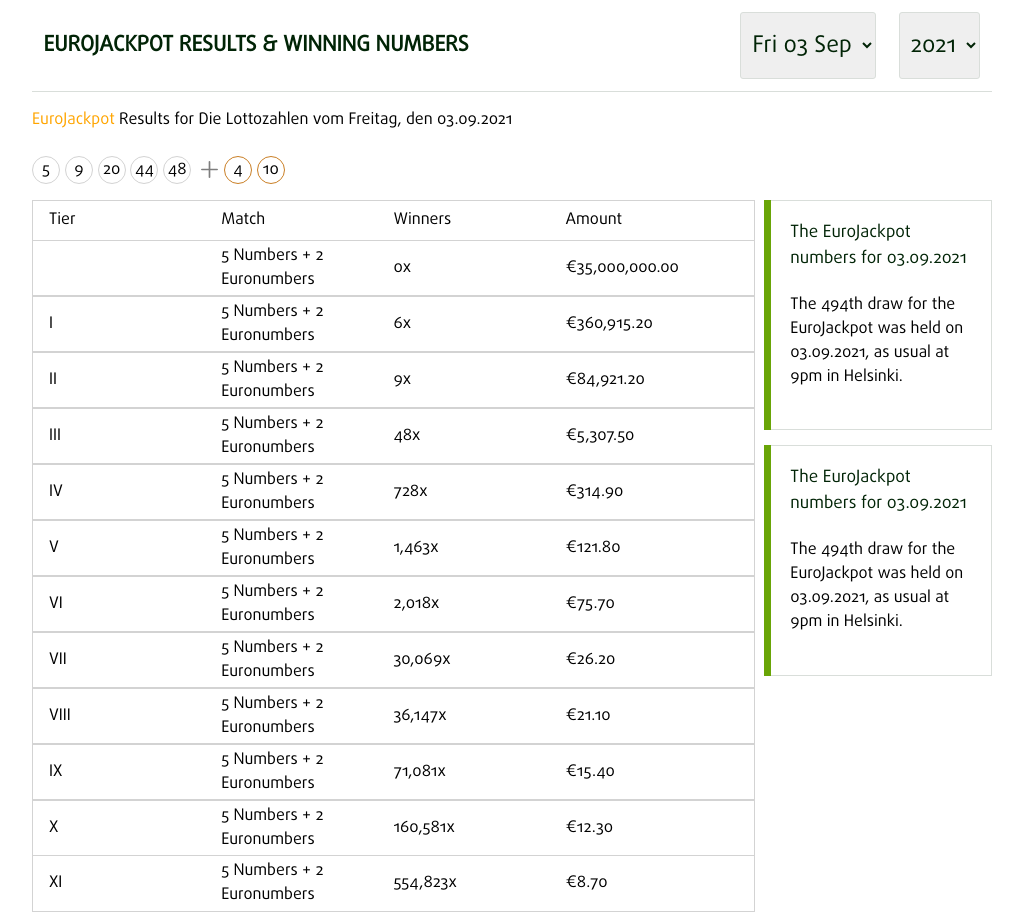
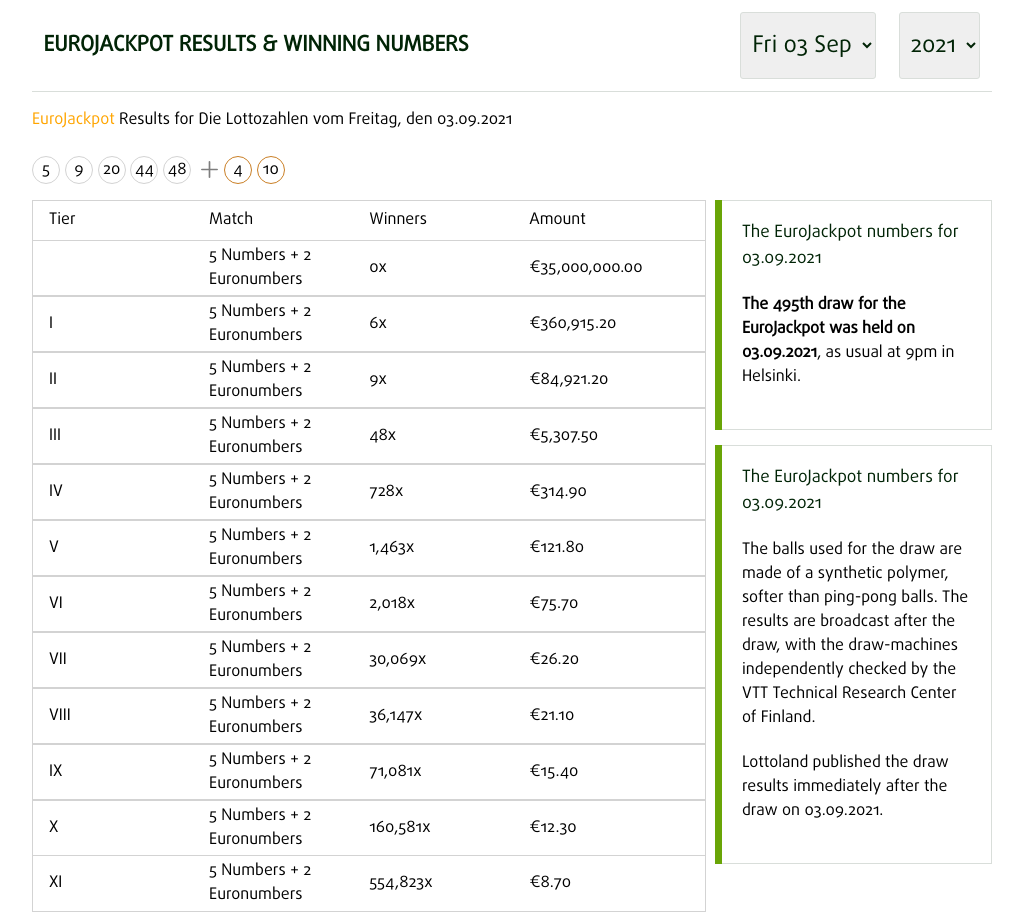
Before and after one commit to mihailgaberov/eurojackpot, a React (Create React App) app: page / in a window 1280 px wide. Shown: the whole page, without its empty margins (128-1151 px from the left). Built offline with nearby package versions, Linux system fonts and the light colour scheme.

Commit message:
:sparkles: Added the cards components.

```diff
--- a/src/App.tsx
+++ b/src/App.tsx
@@ -7,7 +7,14 @@
 import OddsRow from "./components/OddsRow";
 import { MainContainer, MessageCardsContainer, OddsContainer } from "./styles/main";
 import MessageCard from "./components/MessageCard";
-import { formatCurrency, formatNumber, JackpotData, mapArabicToRomanNumbers, sortOddsByPrize } from "./helpers";
+import {
+  formatCurrency,
+  formatNumber,
+  getClosingDate,
+  JackpotData,
+  mapArabicToRomanNumbers,
+  sortOddsByPrize
+} from "./helpers";
 
 
 function App() {
@@ -54,8 +61,8 @@
             })}
           </OddsContainer>
           <MessageCardsContainer>
-            <MessageCard />
-            <MessageCard />
+            <MessageCard closingDate={getClosingDate(data)} isPrimary={true} />
+            <MessageCard closingDate={getClosingDate(data)} isPrimary={false} />
           </MessageCardsContainer>
         </MainContainer>
       </>}
--- a/src/components/MessageCard/index.tsx
+++ b/src/components/MessageCard/index.tsx
@@ -1,13 +1,28 @@
 import React, { FunctionComponent } from 'react';
 import { Container } from "./styles";
 
-const MessageCard: FunctionComponent = () => {
+interface MessageCardProps {
+  closingDate: string;
+  isPrimary: boolean;
+}
+
+const MessageCard: FunctionComponent<MessageCardProps> = ({ closingDate, isPrimary }) => {
   return (
     <Container>
-      <h2>The EuroJackpot numbers for 03.09.2021</h2>
-      <p>
-        The 494th draw for the EuroJackpot was held on 03.09.2021, as usual at 9pm in Helsinki.
-      </p>
+      <h2>The EuroJackpot numbers for {closingDate}</h2>
+      {isPrimary && <p>
+        <strong>The {495}th draw for the EuroJackpot was held on 03.09.2021</strong>, as usual at 9pm in
+        Helsinki.
+      </p>}
+
+      {!isPrimary && <p>
+        The balls used for the draw are made of a synthetic polymer, softer than ping-pong balls. The results are
+        broadcast after the draw, with the draw-machines independently checked by the VTT Technical Research Center of
+        Finland.
+      </p>}
+      {!isPrimary && <p>
+        Lottoland published the draw results immediately after the draw on {closingDate}.
+      </p>}
     </Container>
   );
 };
--- a/src/helpers.ts
+++ b/src/helpers.ts
@@ -45,6 +45,7 @@
 
 export interface JackpotData {
   last: {
+    nr: number;
     date: {
       full: string;
     };
@@ -59,6 +60,6 @@
 }
 
 
-export const getCurrentDate = (data: JackpotData) => {
+export const getClosingDate = (data: JackpotData): string => {
   return data.last.closingDate.split(',')[0];
 }
--- a/src/styles/main.tsx
+++ b/src/styles/main.tsx
@@ -14,7 +14,7 @@
 
   @media only screen and (min-width: 920px) {
     margin-right: 1em;
-    width: 98%;
+    width: 100%;
   }
 `
 
@@ -25,7 +25,7 @@
   margin: 1em auto;
 
   @media only screen and (min-width: 920px) {
-    width: 30%;
+    width: 40%;
     margin: 0;
   }
 `
```
